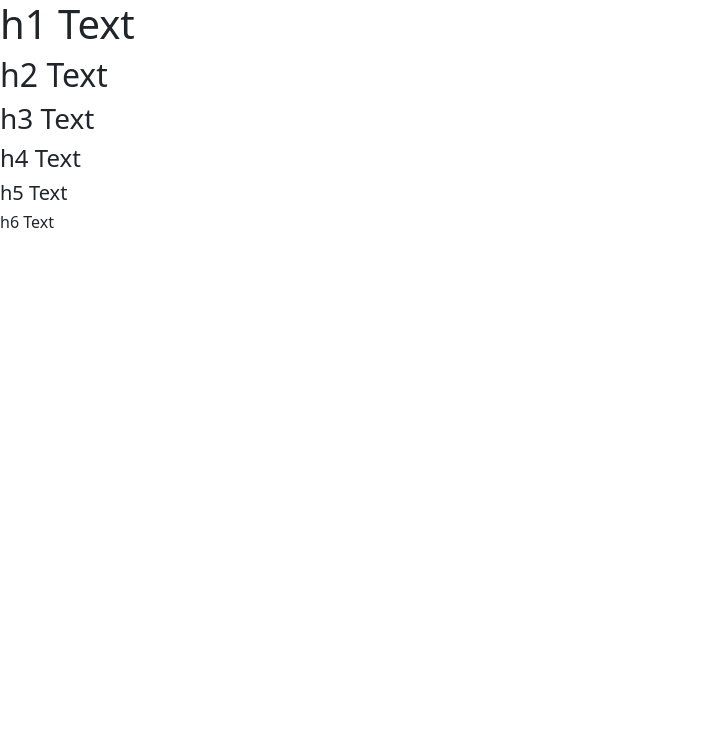
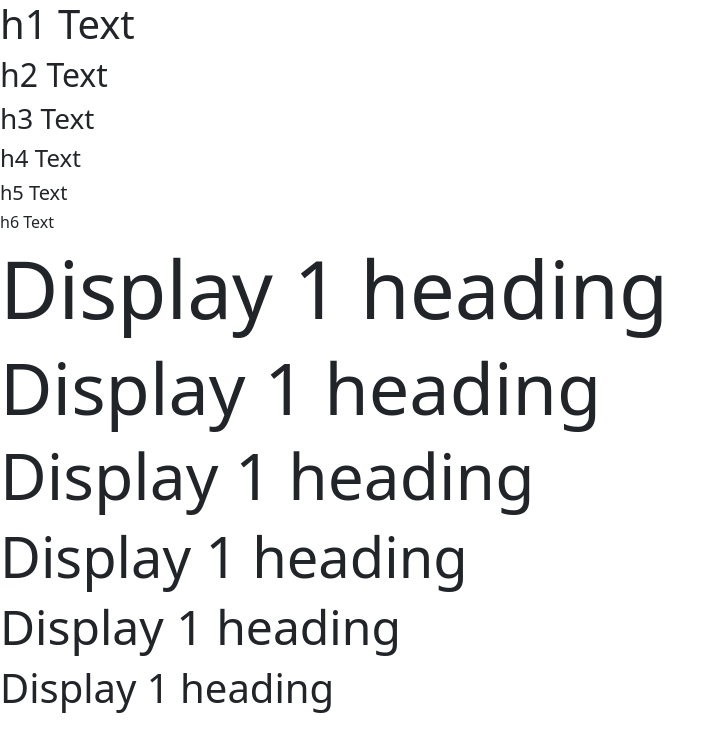
Before and after one commit to kbar163/Bootstrap_testing, a plain HTML site: page index.html in a window 1280 px wide. Shown: the whole page, without its empty margins (0-724 px from the left). Drawn offline with nearby package versions, Linux system fonts and the light colour scheme.

Commit message:
Display headings
Added some h1 tags using the bootstrap display heading class

```diff
--- a/index.html
+++ b/index.html
@@ -21,6 +21,14 @@
     <h5> h5 Text </h5>
     <h6> h6 Text </h6>
 
+    <!-- Bootstrap display headings-->
+
+    <h1 class="display-1"> Display 1 heading </h1>
+    <h1 class="display-2"> Display 1 heading </h1>
+    <h1 class="display-3"> Display 1 heading </h1>
+    <h1 class="display-4"> Display 1 heading </h1>
+    <h1 class="display-5"> Display 1 heading </h1>
+    <h1 class="display-6"> Display 1 heading </h1>
 
     <script src="https://cdn.jsdelivr.net/npm/bootstrap@5.1.3/dist/js/bootstrap.bundle.min.js"
         integrity="sha384-ka7Sk0Gln4gmtz2MlQnikT1wXgYsOg+OMhuP+IlRH9sENBO0LRn5q+8nbTov4+1p"
```
